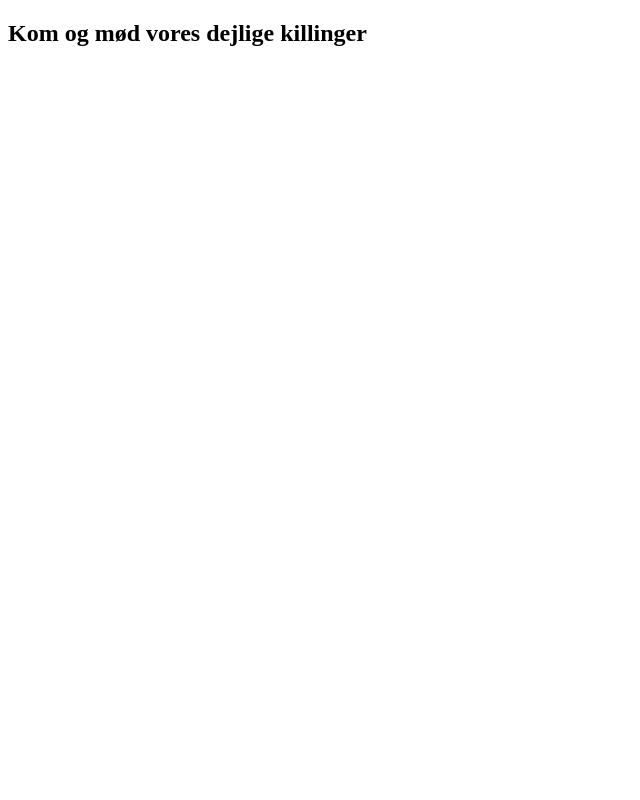
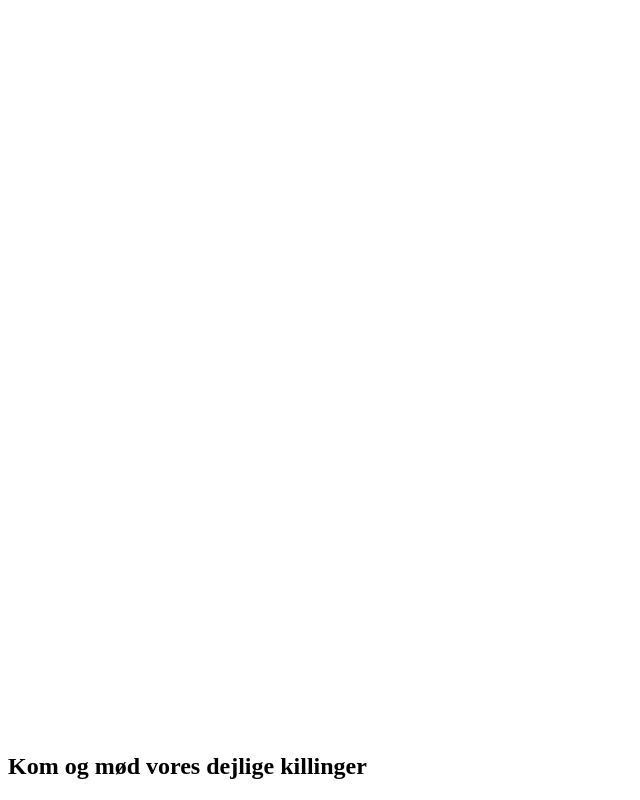
Before and after one commit to Nairtoch/Kode_Dokumentation, a plain HTML site: page index.html in a window 1280 px wide. Shown: the whole page, without its empty margins (0-640 px from the left). Drawn offline with Linux system fonts and the light colour scheme.

Commit message:
linked stylesheet

```diff
--- /dev/null
+++ b/assets/css/footer.css
@@ -0,0 +1,4 @@
+#footer {
+  position: fixed;
+  bottom: 0;
+}
--- a/index.html
+++ b/index.html
@@ -5,6 +5,7 @@
     <meta http-equiv="X-UA-Compatible" content="IE=edge">
     <meta name="viewport" content="width=device-width, initial-scale=1.0">
     <title>Document</title>
+    <link rel="stylesheet" href="assets/css/footer.css">
 </head>
 <body>
     <section id="footer">
```
